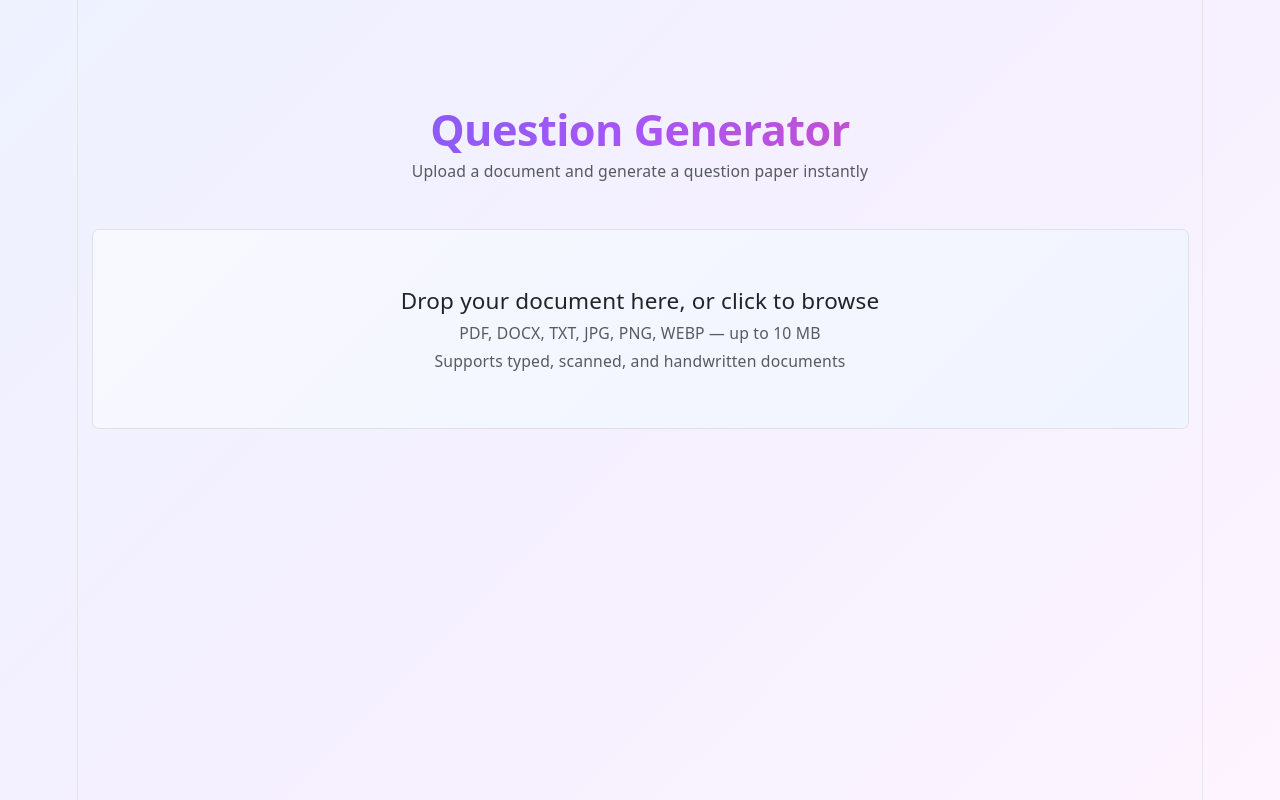
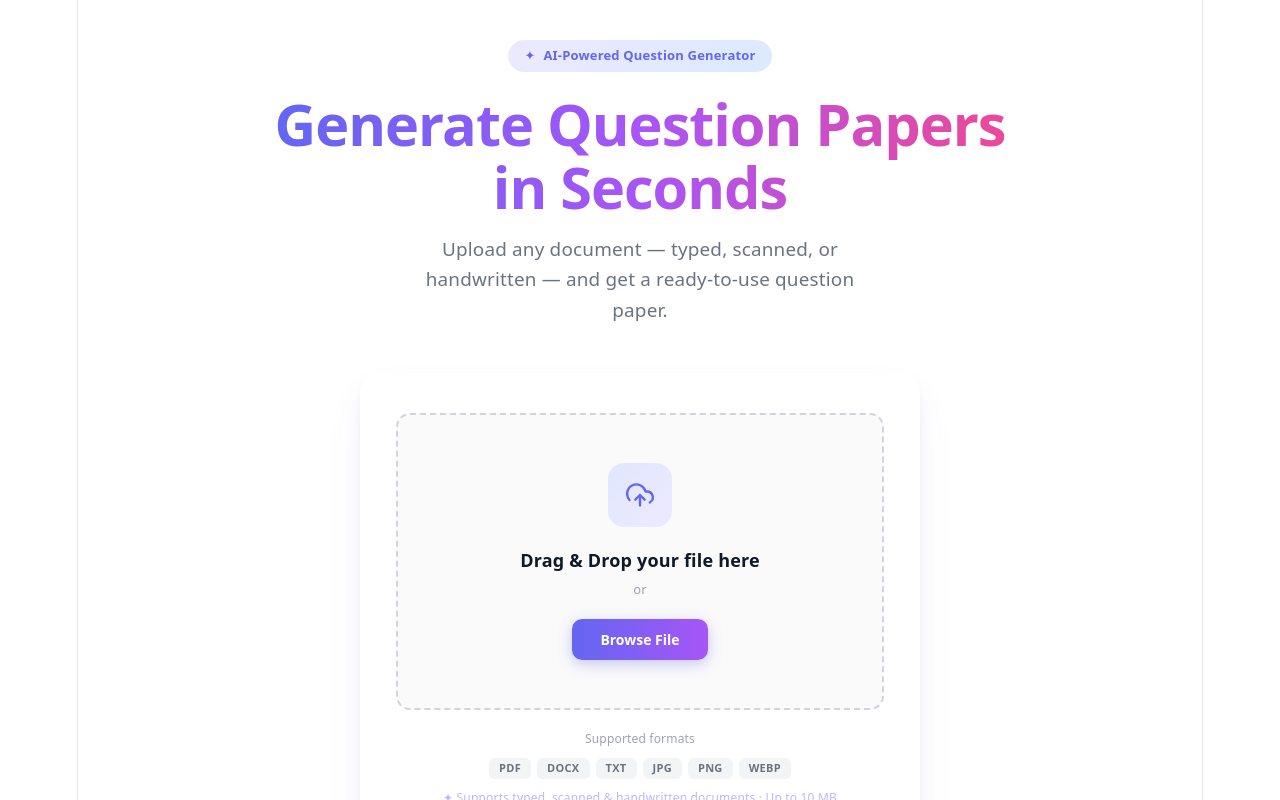
Before and after one commit to ffaizaa/qp_maker, a React (Vite) app in the folder frontend/: page / in a window 1280 px wide. Shown: the top 800 px of the page. Built offline with nearby package versions, Linux system fonts and the light colour scheme; no server answers.

Commit message:
fix: homepage UI improvements

```diff
--- a/frontend/src/components/DocumentUpload.tsx
+++ b/frontend/src/components/DocumentUpload.tsx
@@ -39,74 +39,192 @@ export default function DocumentUpload({ onUpload }: Props) {
     if (file) handleFile(file);
   }
 
+  const isActive = dragging || hovering;
+
   return (
-    <div className="container py-5">
-      <div className="text-center mb-4 py-3">
-        <h1
-          className="mb-1 fw-bold"
-          style={{
-            background: 'linear-gradient(90deg, #6366f1, #a855f7, #ec4899)',
+    <div style={{ minHeight: '100vh', background: '#fff', display: 'flex', flexDirection: 'column', alignItems: 'center', justifyContent: 'center', padding: '40px 16px' }}>
+
+      {/* Hero */}
+      <div style={{ textAlign: 'center', marginBottom: '48px' }}>
+        <div style={{
+          display: 'inline-flex', alignItems: 'center', gap: '8px',
+          background: 'linear-gradient(135deg, #ede9fe, #dbeafe)',
+          borderRadius: '999px', padding: '6px 16px', marginBottom: '20px',
+          fontSize: '13px', fontWeight: 600, color: '#6366f1',
+        }}>
+          <span>✦</span> AI-Powered Question Generator
+        </div>
+
+        <h1 style={{
+          margin: '0 0 16px',
+          fontSize: 'clamp(2rem, 5vw, 3.2rem)',
+          fontWeight: 800,
+          letterSpacing: '-1px',
+          lineHeight: 1.1,
+          background: 'linear-gradient(90deg, #6366f1 0%, #a855f7 50%, #ec4899 100%)',
           WebkitBackgroundClip: 'text',
           WebkitTextFillColor: 'transparent',
           backgroundClip: 'text',
-            fontSize: '2.4rem',
-            letterSpacing: '-0.5px',
-          }}
-        >
-          Question Generator
+        }}>
+          Generate Question Papers<br />in Seconds
         </h1>
-        <p className="text-muted small mb-0">Upload a document and generate a question paper instantly</p>
+
+        <p style={{ fontSize: '1.05rem', color: '#6b7280', maxWidth: '480px', margin: '0 auto', lineHeight: 1.6 }}>
+          Upload any document — typed, scanned, or handwritten — and get a ready-to-use question paper.
+        </p>
       </div>
 
+      {/* Upload card */}
+      <div style={{
+        width: '100%', maxWidth: '560px',
+        background: '#fff',
+        borderRadius: '20px',
+        boxShadow: '0 4px 6px -1px rgba(0,0,0,0.07), 0 20px 40px -8px rgba(99,102,241,0.12)',
+        padding: '40px 36px',
+      }}>
+        {/* Drop zone */}
         <div
-        className="border rounded p-5 text-center"
-        style={{
-          cursor: 'pointer',
-          borderStyle: 'dashed',
-          borderWidth: '2px',
-          borderColor: dragging ? '#6f42c1' : hovering ? '#0d6efd' : '#adb5bd',
-          background: dragging
-            ? 'linear-gradient(135deg, #e0cffc 0%, #cfe2ff 100%)'
-            : hovering
-            ? 'linear-gradient(135deg, #dbeafe 0%, #ede9fe 100%)'
-            : 'linear-gradient(135deg, #f8f9ff 0%, #f0f4ff 100%)',
-          transition: 'background 0.25s ease, border-color 0.25s ease, box-shadow 0.25s ease',
-          boxShadow: hovering || dragging ? '0 4px 20px rgba(99,102,241,0.15)' : 'none',
-        }}
-        onClick={() => inputRef.current?.click()}
+          onClick={() => !loading && inputRef.current?.click()}
           onMouseEnter={() => setHovering(true)}
           onMouseLeave={() => setHovering(false)}
           onDragOver={(e) => { e.preventDefault(); setDragging(true); }}
           onDragLeave={() => setDragging(false)}
           onDrop={onDrop}
+          style={{
+            border: `2px dashed ${dragging ? '#a855f7' : isActive ? '#6366f1' : '#d1d5db'}`,
+            borderRadius: '14px',
+            padding: '48px 24px',
+            textAlign: 'center',
+            cursor: loading ? 'default' : 'pointer',
+            background: dragging
+              ? 'linear-gradient(135deg, #f3e8ff 0%, #ede9fe 100%)'
+              : isActive
+              ? 'linear-gradient(135deg, #eef2ff 0%, #f5f3ff 100%)'
+              : '#fafafa',
+            transition: 'all 0.2s ease',
+            boxShadow: isActive ? '0 0 0 4px rgba(99,102,241,0.1)' : 'none',
+          }}
         >
           <input
             ref={inputRef}
             type="file"
             accept={ACCEPTED}
-          className="d-none"
+            style={{ display: 'none' }}
             onChange={onInputChange}
           />
 
           {loading ? (
-          <>
-            <div className="spinner-border text-primary mb-3" role="status" />
-            <p className="mb-0 text-muted">Extracting text…</p>
-          </>
+            <div>
+              <div style={{
+                width: '52px', height: '52px', margin: '0 auto 16px',
+                border: '3px solid #e5e7eb', borderTopColor: '#6366f1',
+                borderRadius: '50%', animation: 'spin 0.8s linear infinite',
+              }} />
+              <p style={{ fontWeight: 600, color: '#374151', margin: '0 0 4px' }}>Processing your document…</p>
+              <p style={{ fontSize: '13px', color: '#9ca3af', margin: 0 }}>This may take a moment for scanned files</p>
+            </div>
           ) : (
-          <>
-            <p className="fs-5 mb-1">Drop your document here, or click to browse</p>
-            <p className="text-muted small mb-0">PDF, DOCX, TXT, JPG, PNG, WEBP — up to 10 MB</p>
-            <p className="text-muted small mb-0 mt-1">Supports typed, scanned, and handwritten documents</p>
-          </>
+            <div>
+              {/* Upload icon */}
+              <div style={{
+                width: '64px', height: '64px', margin: '0 auto 20px',
+                borderRadius: '16px',
+                background: dragging
+                  ? 'linear-gradient(135deg, #a855f7, #6366f1)'
+                  : isActive
+                  ? 'linear-gradient(135deg, #6366f1, #8b5cf6)'
+                  : 'linear-gradient(135deg, #e0e7ff, #ede9fe)',
+                display: 'flex', alignItems: 'center', justifyContent: 'center',
+                transition: 'all 0.2s ease',
+                boxShadow: isActive ? '0 8px 20px rgba(99,102,241,0.3)' : 'none',
+              }}>
+                <svg width="28" height="28" viewBox="0 0 24 24" fill="none" stroke={isActive ? '#fff' : '#6366f1'} strokeWidth="2" strokeLinecap="round" strokeLinejoin="round">
+                  <polyline points="16 16 12 12 8 16" />
+                  <line x1="12" y1="12" x2="12" y2="21" />
+                  <path d="M20.39 18.39A5 5 0 0 0 18 9h-1.26A8 8 0 1 0 3 16.3" />
+                </svg>
+              </div>
+
+              <p style={{ fontSize: '1rem', fontWeight: 700, color: '#111827', margin: '0 0 6px' }}>
+                {dragging ? 'Drop it here!' : 'Drag & Drop your file here'}
+              </p>
+              <p style={{ fontSize: '13px', color: '#9ca3af', margin: '0 0 20px' }}>or</p>
+
+              <button
+                type="button"
+                style={{
+                  background: 'linear-gradient(90deg, #6366f1, #a855f7)',
+                  color: '#fff',
+                  border: 'none',
+                  borderRadius: '10px',
+                  padding: '10px 28px',
+                  fontSize: '14px',
+                  fontWeight: 600,
+                  cursor: 'pointer',
+                  boxShadow: '0 4px 14px rgba(99,102,241,0.35)',
+                  transition: 'opacity 0.15s ease',
+                }}
+                onMouseEnter={(e) => { e.currentTarget.style.opacity = '0.88'; }}
+                onMouseLeave={(e) => { e.currentTarget.style.opacity = '1'; }}
+                onClick={(e) => { e.stopPropagation(); inputRef.current?.click(); }}
+              >
+                Browse File
+              </button>
+            </div>
           )}
         </div>
 
+        {/* Supported formats */}
+        <div style={{ marginTop: '20px', textAlign: 'center' }}>
+          <p style={{ fontSize: '12px', color: '#9ca3af', margin: '0 0 10px' }}>
+            Supported formats
+          </p>
+          <div style={{ display: 'flex', flexWrap: 'wrap', gap: '6px', justifyContent: 'center' }}>
+            {['PDF', 'DOCX', 'TXT', 'JPG', 'PNG', 'WEBP'].map((fmt) => (
+              <span key={fmt} style={{
+                background: '#f3f4f6', color: '#6b7280',
+                borderRadius: '6px', padding: '2px 10px',
+                fontSize: '11px', fontWeight: 600, letterSpacing: '0.3px',
+              }}>{fmt}</span>
+            ))}
+          </div>
+          <p style={{ fontSize: '12px', color: '#c4b5fd', marginTop: '10px' }}>
+            ✦ Supports typed, scanned & handwritten documents · Up to 10 MB
+          </p>
+        </div>
+
         {error && (
-        <div className="alert alert-danger mt-3" role="alert">
+          <div style={{
+            marginTop: '20px', padding: '12px 16px',
+            background: '#fef2f2', border: '1px solid #fecaca',
+            borderRadius: '10px', color: '#dc2626', fontSize: '14px',
+          }}>
             {error}
           </div>
         )}
       </div>
+
+      {/* Feature pills */}
+      <div style={{ display: 'flex', gap: '12px', flexWrap: 'wrap', justifyContent: 'center', marginTop: '40px' }}>
+        {[
+          { icon: '⚡', text: 'Instant generation' },
+          { icon: '✏️', text: 'Inline editing' },
+          { icon: '📄', text: 'PDF export' },
+          { icon: '🔢', text: 'Math problems' },
+        ].map(({ icon, text }) => (
+          <div key={text} style={{
+            display: 'flex', alignItems: 'center', gap: '6px',
+            background: '#fff', border: '1px solid #e5e7eb',
+            borderRadius: '999px', padding: '6px 14px',
+            fontSize: '13px', color: '#374151', fontWeight: 500,
+            boxShadow: '0 1px 3px rgba(0,0,0,0.06)',
+          }}>
+            <span>{icon}</span> {text}
+          </div>
+        ))}
+      </div>
+
+      <style>{`@keyframes spin { to { transform: rotate(360deg); } }`}</style>
+    </div>
   );
 }
--- a/frontend/src/index.css
+++ b/frontend/src/index.css
@@ -64,7 +64,7 @@
 
 body {
   margin: 0;
-  background: linear-gradient(135deg, #eef2ff 0%, #f5f0ff 50%, #fdf4ff 100%);
+  background: #fff;
   min-height: 100vh;
 }
 
```
Lines whose indentation alone changed are shown as unchanged.
